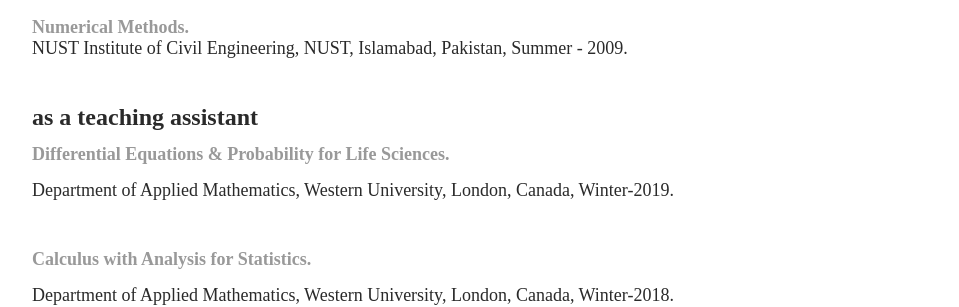
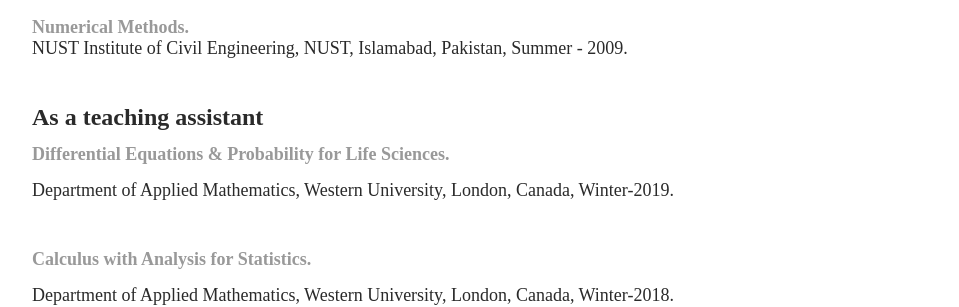
Before and after one commit to MathBioInfo/amjadkhan, a Jekyll site: the page built from Teaching/index.html, in a window 1280 px wide. Shown: the part 742-1049 px from the top of the page, without its empty margins (160-1119 px from the left). Built offline with Jekyll 4.4.1, drawn with Linux system fonts in a browser that asks for light colours.

Commit message:
Update index.html

```diff
--- a/Teaching/index.html
+++ b/Teaching/index.html
@@ -59,7 +59,7 @@
 	</strong></a><br />NUST Institute of Civil Engineering, NUST, Islamabad, Pakistan, Summer - 2009.
 	</font><br /><br /><font color="#2a2a2a" size="4">
 
-			<p><font size="5"><b>as a teaching assistant</b></font><br>
+			<p><font size="5"><b>As a teaching assistant</b></font><br>
 		  <a href="#">
         <strong> Differential Equations & Probability for Life Sciences.
 	</strong></a><br />Department of Applied Mathematics, Western University, London, Canada, Winter-2019.
```
